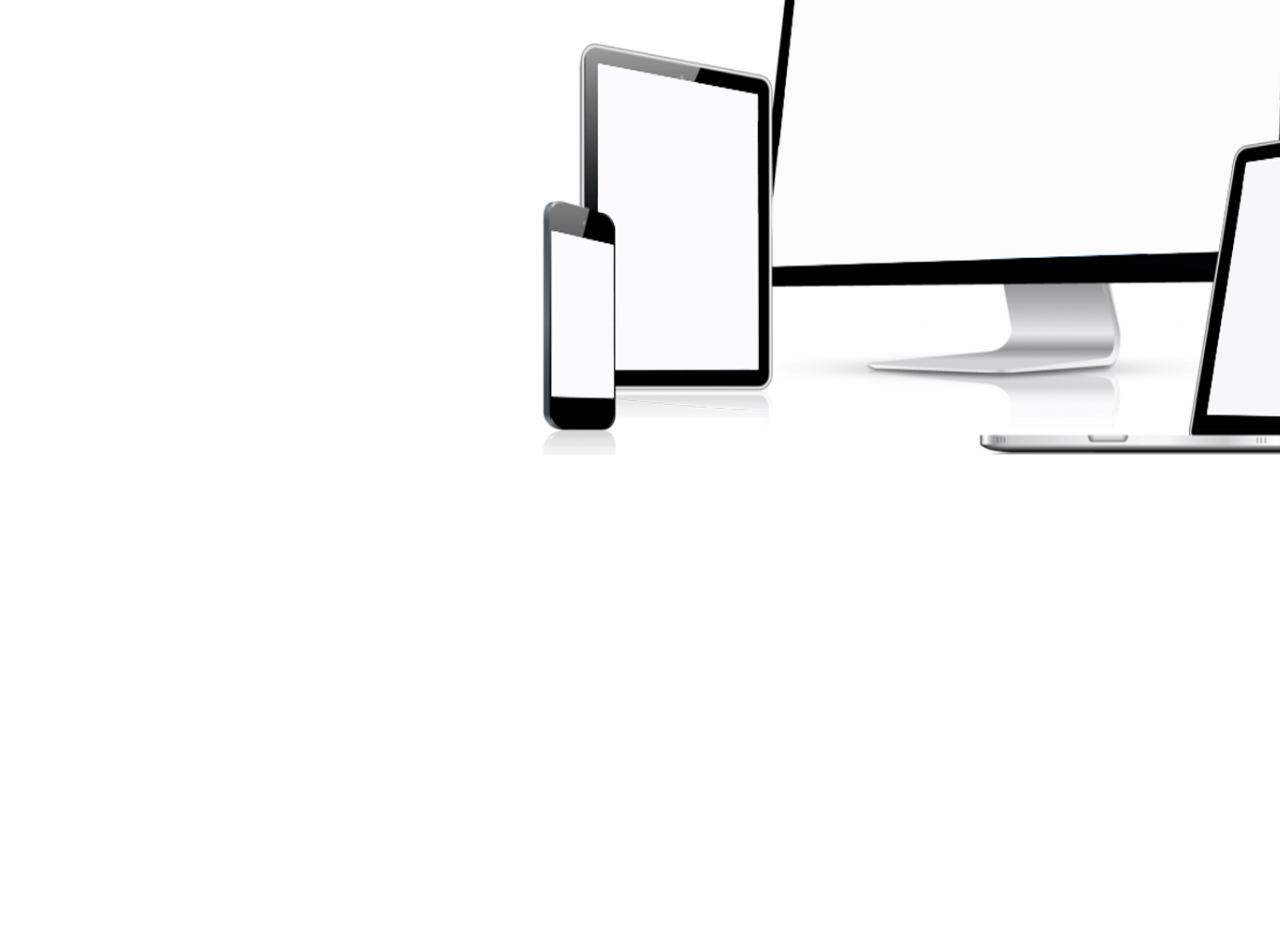
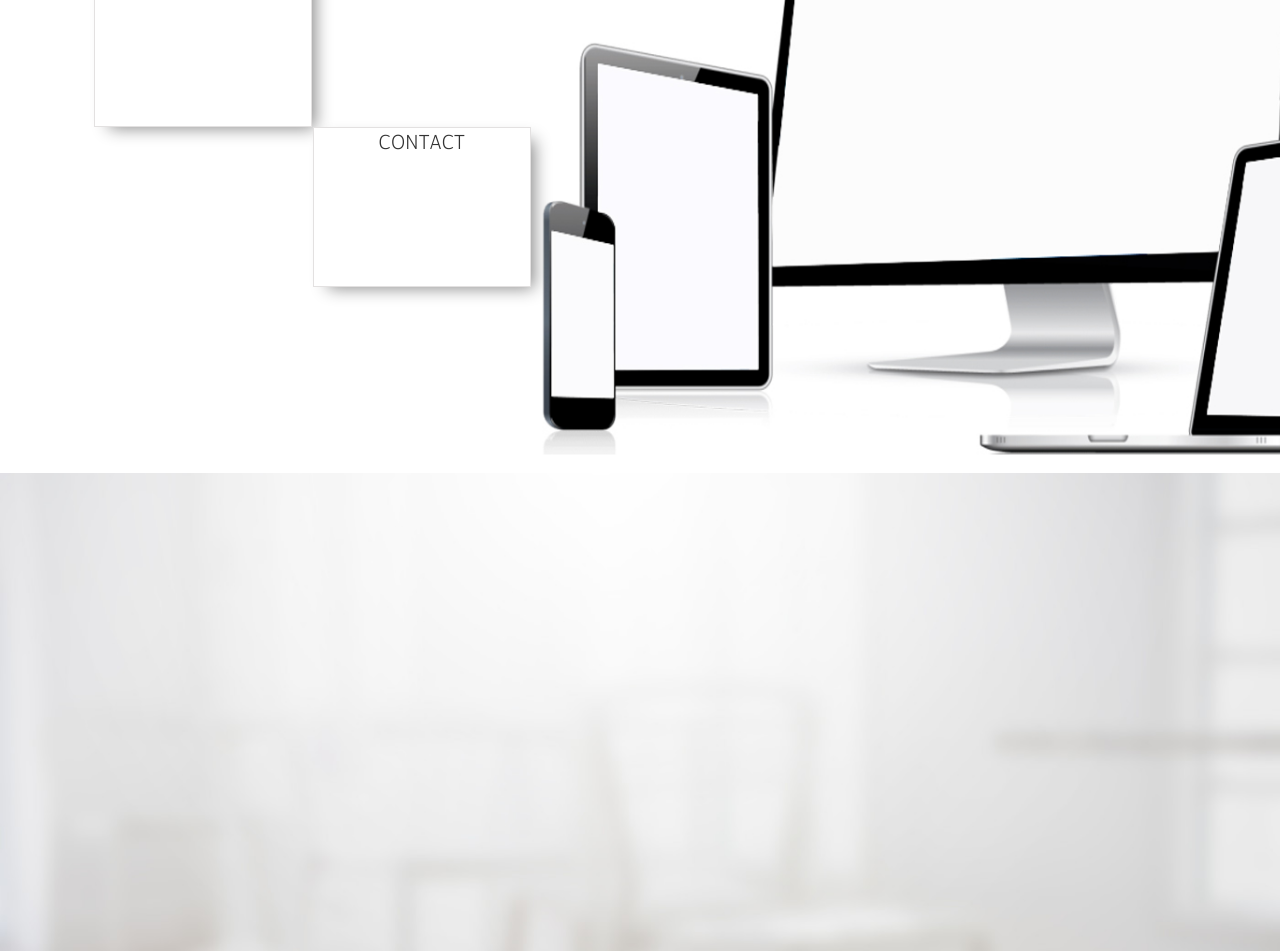
Before and after one commit to Santhosh1203122/GETIT, a plain HTML site: page index.html in a window 1280 px wide. Shown: the part 1281-2232 px from the top of the page. Before the commit the page ends 1754 px from the top, so only its background shows below. Drawn offline with nearby package versions, Linux system fonts and the light colour scheme.

Commit message:
Update style.css

```diff
--- a/style.css
+++ b/style.css
@@ -98,14 +98,14 @@
     color: #4d5766;
 }
 .navbar-button{
-    width:12%;
+      width:12%;
     margin-top:1vh;
-     border-radius:30px;
+     /*border-radius:30px;*/
      background-color:transparent;
-   border: none;
-     /*border-right: initial;*/
-/*      border-color: black;
-     color : black; */
+     border: none;
+     border-right: initial;
+     border-color: #ffe5e56e;
+     color : #e7dcdc;
      margin-right: 2%;
     float: right !important;
 }
@@ -124,3 +124,41 @@
     background: url(./logo-m6.png) no-repeat;
     background-size: contain;
 }
+@media only screen and (max-device-width: 1024px) {
+    #aboutus{
+        background: url(./home.jpg) no-repeat center center  ;
+    }
+    #work{
+        background: url(./skills.jpg) no-repeat center center ;
+    }
+}
+
+#aboutus, #work {
+
+
+    /* background-color: rgba(195, 178, 178, 0.26); */
+    /* background-blend-mode: lighten; */
+
+    display: table;
+    height: 100vh;
+
+    position: relative;
+    width: 100%;
+    -webkit-background-size: cover;
+    -moz-background-size: cover;
+    -o-background-size: cover;
+    background-size: cover;
+}
+
+.circle {
+    height: 20vh;
+    text-align: center;
+    font-family: lightfont;
+    font-size: 20px;
+    border: 1px solid #a9a3a352;
+    box-shadow:9px 7px 16px -6px #888888;
+    -moz-box-shadow: 9px 7px 16px -6px #888888;
+    -webkit-box-shadow: 9px 7px 16px -6px #888888;
+    -o-box-shadow:9px 7px 16px -6px #888888;
+    background-color:white;
+}
```
